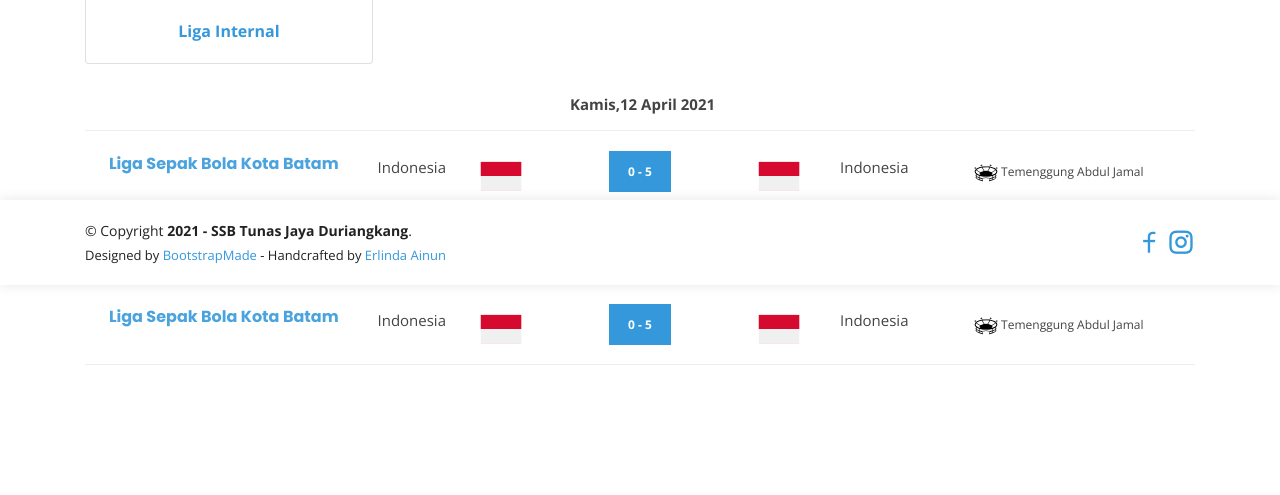
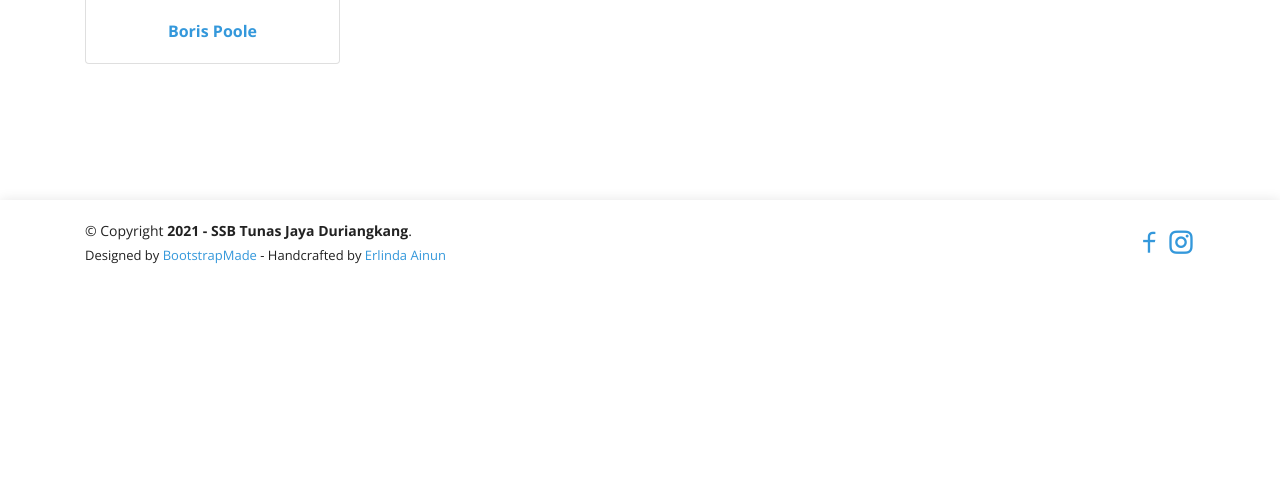
Before and after one commit to erlindaainun/soccer-academy, a PHP site: page /schedule.php in a window 1280 px wide. Shown: the part 515-1010 px from the top of the page. After the commit the page ends 779 px from the top, so only its background shows below. Run offline with PHP 8.4, Linux system fonts and the light colour scheme; data comes from the database, SQL or seed files in the repository; some libraries are stand-ins or nearby versions.

Commit message:
add schedule feature

```diff
--- a/schedule.php
+++ b/schedule.php
@@ -67,73 +67,99 @@
           <h2>Jadwal Pertandingan</h2>
         </div>
 
-        <div class="card" style="width: 18rem;" data-aos="fade-up">
-          <a href="#">
-            <img class="card-img-top" src="/assets/img/logo_ssb.png" style="padding: 20px;">
+        <!-- Check jika tidak ada id schedule -->
+        <?php
+        $id = $_GET['id'] ?? '';
+
+        if ($id === '') {
+        ?>
+          <div class="row">
+            <?php
+            // Ambil semua liga
+            $sql = 'SELECT * FROM `leagues`';
+            $result = $conn->query($sql);
+
+            foreach ($result->fetch_all() as $key => $league) {
+            ?>
+              <div class="col-3 pb-4">
+                <div class="card" data-aos="fade-up">
+                  <a href="?id=<?php echo $league[0] ?>">
+                    <img class="card-img-top" src="<?php echo $league[4] ?>" style="padding: 20px;">
                     <div class="card-body">
-              <p class="card-text" align="center"><strong>Liga Internal</strong></p>
+                      <p class="card-text" align="center"><strong><?php echo $league[1] ?></strong></p>
                     </div>
                   </a>
                 </div>
+              </div>
+            <?php
+            }
+            ?>
+          </div>
+          <?php
+        } else { // Jika id ada
+          // Ambil data liga
+          $sql = 'SELECT * FROM `leagues` WHERE `id` = ' . $id;
+          $result = $conn->query($sql);
+          $row = $result->fetch_assoc();
 
+          // TODO rapikan ini
+          echo '<div class="row" data-aos="fade-up" align="center">';
+          echo '<h4>' . $row['name'] . '</h4>';
+          echo '<h4>' . $row['date'] . '</h4>';
+          echo '<h4>' . $row['location'] . '</h4>';
+          echo '</div>';
+
+          // Tampilkan jadwal dengan template
+          $sql = 'SELECT * FROM `schedules` WHERE `location` IS NOT NULL AND `league_id` = ' . $id;
+          $result_schedule = $conn->query($sql);
+          $rows = $result_schedule->fetch_all();
+
+          // Jika belum ada jadwal
+          if ($rows == [])
+            echo '<span data-aos="fade-up">Belum ada jadwal sama sekali.</span>';
+          else
+            foreach ($rows as $key => $schedule) {
+              $sql = 'SELECT * FROM `teams` WHERE `id` IN (' . $schedule[1] . ', ' . $schedule[4] . ')';
+              $result = $conn->query($sql);
+              $teams = $result->fetch_all();
+
+              $hari = ["", "Senin", "Selasa", "Rabu", "Kamis", "Jumat", "Sabtu", "Minggu"];
+              $date_format = new DateTime($schedule[5]);
+              $date =     $schedule[5] ? $hari[$date_format->format('N')] . ', ' . $date_format->format('d M Y') : '';
+              $location = $schedule[7] ?? '';
+          ?>
             <div class="row middle faq-header d-flex" data-aos="fade-up">
               <div class="col-lg-12">
-            <p>Kamis,12 April 2021</p>
+                <p><?php echo $date ?></p>
               </div>
             </div>
             <div class="row middle faq-item d-flex" data-aos="fade-up">
               <div class="col-lg-3">
-            <a>Liga Sepak Bola Kota Batam</a>
+                <a><?php echo $row['name']; ?></a>
               </div>
               <div class="col-lg-1">
-            <p>Indonesia</p>
+                <p><?php echo $teams[0][1]; ?></p>
               </div>
               <div class="col-lg-1">
                 <img src="assets/img/indonesia.png" width="50px">
               </div>
               <div class="col-lg-2">
-            <h3>0 - 5</h3>
+                <h3><?php echo (($schedule[2] ?? 0) . ' - ' . ($schedule[3] ?? 0)); ?></h3>
               </div>
               <div class="col-lg-1">
                 <img src="assets/img/indonesia.png" width="50px">
               </div>
               <div class="col-lg-1">
-            <p>Indonesia</p>
+                <p><?php echo $teams[1][1]; ?></p>
               </div>
               <div class="col-lg-3">
-            <h5><img src="assets/img/stadium.png"> Temenggung Abdul Jamal</h5>
-          </div>
-        </div><!-- End F.A.Q Item-->
-
-        <div class="row middle faq-header d-flex" data-aos="fade-up">
-          <div class="col-lg-12">
-            <p>Kamis,12 April 2021</p>
+                <h5><img src="assets/img/stadium.png"> <?php echo $location ?></h5>
               </div>
             </div>
-        <div class="row middle faq-item d-flex" data-aos="fade-up">
-          <div class="col-lg-3">
-            <a>Liga Sepak Bola Kota Batam</a>
-          </div>
-          <div class="col-lg-1">
-            <p>Indonesia</p>
-          </div>
-          <div class="col-lg-1">
-            <img src="assets/img/indonesia.png" width="50px">
-          </div>
-          <div class="col-lg-2">
-            <h3>0 - 5</h3>
-          </div>
-          <div class="col-lg-1">
-            <img src="assets/img/indonesia.png" width="50px">
-          </div>
-          <div class="col-lg-1">
-            <p>Indonesia</p>
-          </div>
-          <div class="col-lg-3">
-            <h5><img src="assets/img/stadium.png"> Temenggung Abdul Jamal</h5>
-          </div>
-        </div><!-- End F.A.Q Item-->
-
+        <?php
+            }
+        }
+        ?>
     </section>
 
   </main><!-- End #main -->
```
Lines whose indentation alone changed are shown as unchanged.
